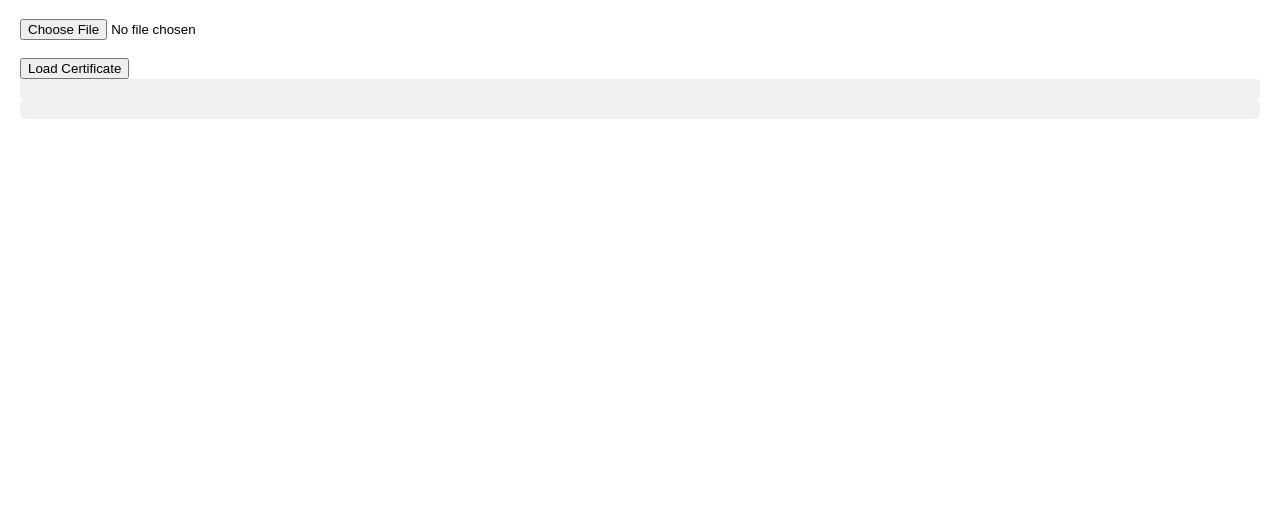
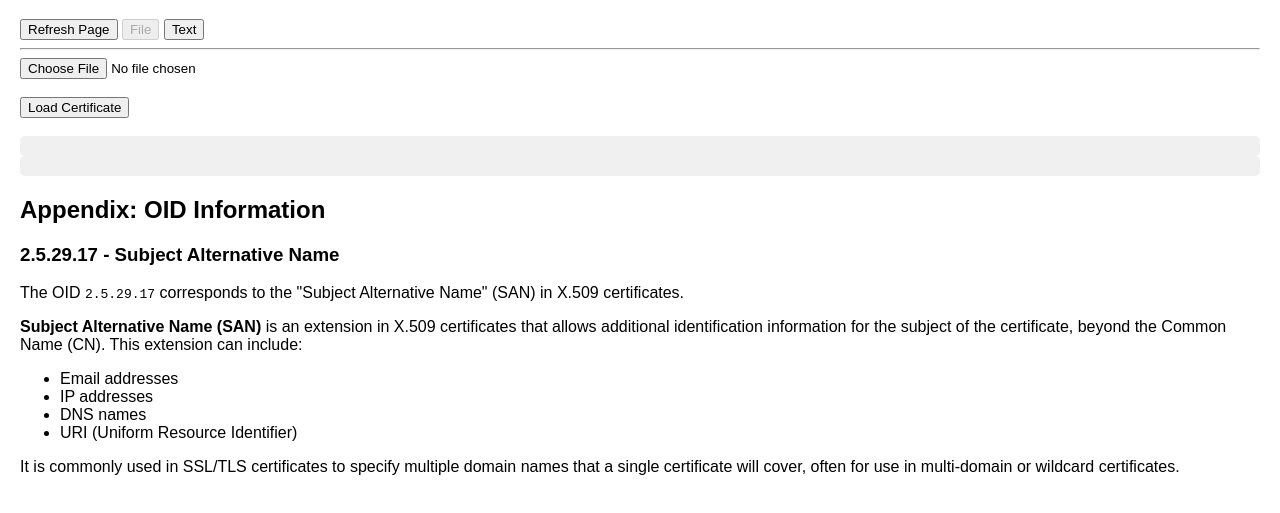
Before and after one commit to jzhang-payfacto/jzhang-payfacto.github.io, a plain HTML site: page parser-certificate.html in a window 1280 px wide. Shown: the part 61-574 px from the top of the page. Drawn offline with Linux system fonts and the light colour scheme.

Commit message:
Update parser-certificate.html
Added textContainer

```diff
--- a/parser-certificate.html
+++ b/parser-certificate.html
@@ -19,17 +19,56 @@
 </head>
 <body>
 <h1>X.509 Certificate Parser</h1>
-<input type="file" id="certFile" accept=".cer,.crt,.pem" onchange="clearCertInfo()"><br><br>
-<button id="loadButton">Load Certificate</button>
+<div class=container>
+  <button onClick="location.reload();">Refresh Page</button>
+  <button id="buttonFileMode" onClick="activeMode('file');">File</button>
+  <button id="buttonTextMode" onClick="activeMode('text');">Text</button>
+  <hr/>
+</div>
+
+<div class="container" id=fileContainer>
+  <input type="file" id="certFile" accept=".cer,.crt,.pem" onchange="clearCertInfo()"><br><br>
+  <button id="loadFileButton">Load Certificate</button>
+</div>
+
+<div class="container" id=textContainer>
+  <label>
+    PEM text <br>
+    <textarea id="inputPemText" rows="26" cols="76" placeholder="" onchange="clearCertInfo()"></textarea>
+  </label>
+  <br>
+  <button id="loadTextButton">Load Certificate</button>
+</div>
+
 <br>
 <div id="certInfo"></div>
 <div id="certDetail"></div>
 
+
 <script src="./x509.min.js"></script>
 <script>
-  document.getElementById('loadButton').addEventListener('click', loadCertificate);
+  document.getElementById('loadFileButton').addEventListener('click', loadFileCertificate);
+  document.getElementById('loadTextButton').addEventListener('click', loadTextCertificate);
 
-  async function loadCertificate() {
+  async function loadTextCertificate() {
+    const pemText = document.getElementById('inputPemText').value;
+    const isPem = pemText.includes("-----BEGIN CERTIFICATE-----");
+    if (!isPem) {
+      const message = `The input is not a valid PEM data!`;
+      console.error('Error parsing certificate:', message);
+      document.getElementById('certInfo').innerHTML = message;
+      return;
+    }
+
+    try {
+      await parseCertificate(pemText);
+    } catch (error) {
+      console.error('Error parsing certificate:', error);
+      document.getElementById('certInfo').innerHTML = `Error parsing certificate: ${error.message}`;
+    }
+  }
+
+  async function loadFileCertificate() {
     const fileInput = document.getElementById('certFile');
     const file = fileInput.files[0];
 
@@ -52,7 +91,7 @@
   }
 
   async function parseCertificate(certData) {
-    const certString = new TextDecoder().decode(certData).replaceAll("\r", "");
+    const certString = typeof certData === 'string' ? certData : new TextDecoder().decode(certData).replaceAll("\r", "");
     const isPem = certString.includes("-----BEGIN CERTIFICATE-----");
 
     const certificate = isPem ? new x509.X509Certificate(certString) : new x509.X509Certificate(certData);
@@ -93,7 +132,7 @@
 
   function displayCertificateDetail(certificate) {
     const detailDiv = document.getElementById('certDetail');
-    const detailString  = JSON.stringify(certificate, null, 2);
+    const detailString = JSON.stringify(certificate, null, 2);
     detailDiv.innerHTML = `
                 <h2>Detail Information:</h2>
                 <label>
@@ -109,6 +148,42 @@
     document.getElementById('certDetail').innerHTML = "";
   }
 
+  let global_mode = null;
+  activeMode('file');
+
+  function activeMode(request) {
+    if (request === 'file') {
+      fileContainer.style.display = 'block';
+      textContainer.style.display = 'none';
+      buttonFileMode.disabled = true;
+      buttonTextMode.disabled = false;
+      global_mode = 'file';
+      clearCertInfo();
+    } else if (request === 'text') {
+      fileContainer.style.display = 'none';
+      textContainer.style.display = 'block';
+      buttonFileMode.disabled = false;
+      buttonTextMode.disabled = true;
+      global_mode = 'text';
+      clearCertInfo();
+    }
+  }
 </script>
+
+<!-- Appendix Section -->
+<div id="appendix">
+  <h2>Appendix: OID Information</h2>
+  <h3>2.5.29.17 - Subject Alternative Name</h3>
+  <p>The OID <code>2.5.29.17</code> corresponds to the "Subject Alternative Name" (SAN) in X.509 certificates.</p>
+  <p><strong>Subject Alternative Name (SAN)</strong> is an extension in X.509 certificates that allows additional identification information for the subject of the certificate, beyond the Common Name (CN). This extension can include:</p>
+  <ul>
+    <li>Email addresses</li>
+    <li>IP addresses</li>
+    <li>DNS names</li>
+    <li>URI (Uniform Resource Identifier)</li>
+  </ul>
+  <p>It is commonly used in SSL/TLS certificates to specify multiple domain names that a single certificate will cover, often for use in multi-domain or wildcard certificates.</p>
+</div>
+
 </body>
 </html>
```
